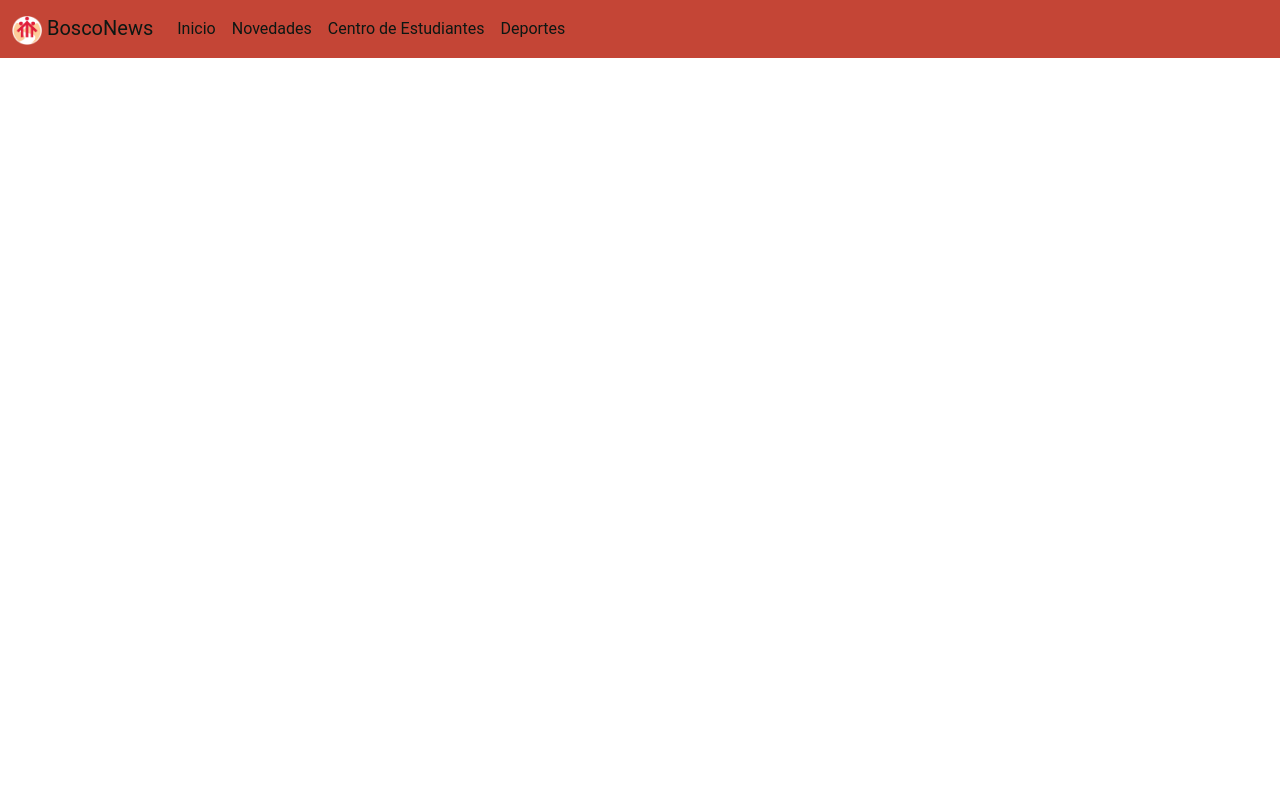
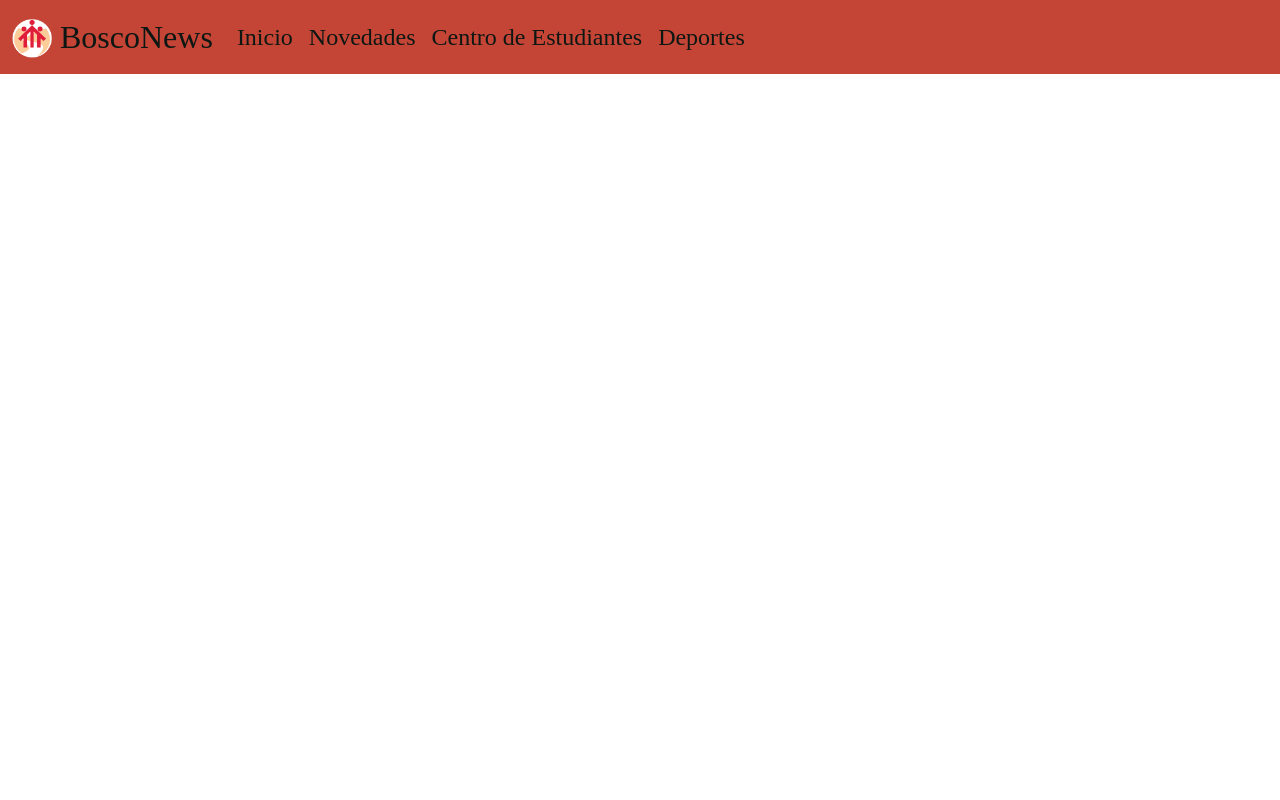
Before and after one commit to MateMar04/BoscoNews, a Django app: page / in a window 1280 px wide. Run offline with Django 4.2, Linux system fonts and the light colour scheme; data that the repository does not hold is empty.

Commit message:
resized font size

```diff
--- a/confApp/static/styles/main.css
+++ b/confApp/static/styles/main.css
@@ -23,7 +23,7 @@
 
 .title-text {
     font-size: 2.5rem;
-    font-weight: bold;
+    font-weight: 500;
 }
 
 .content {
--- a/confApp/static/styles/navbar.css
+++ b/confApp/static/styles/navbar.css
@@ -1,5 +1,5 @@
 * {
-    font-family: Roboto, sans-serif;
+    font-family: Poppins;
 }
 
 .navbar {
@@ -7,11 +7,15 @@
 }
 
 .navbar-brand {
-    color: #0C1713;
+    color: #0c1713;
+    font-size: 2rem;
+    font-weight: 500;
 }
 
 .nav-link {
     color: #0C1713;
+    font-size: 1.5rem;
+    font-weight: 500;
 }
 
 .navbar-brand:hover {
--- a/templates/components/Navbar.html
+++ b/templates/components/Navbar.html
@@ -1,11 +1,11 @@
 {% load static %}
 
-<link href="{% static 'styles/Navbar.css' %}" rel="stylesheet">
+<link href="{% static 'styles/navbar.css' %}" rel="stylesheet">
 
 <nav class="navbar navbar-expand-lg">
     <div class="container-fluid">
         <a class="navbar-brand" href="{% url 'home' %}">
-            <img src="{% static 'images/Salesianos_logo.png' %}" alt="Logo" width="30" height="29"
+            <img src="{% static 'images/Salesianos_logo.png' %}" alt="Logo" width="40" height="39"
                  class="d-inline-block align-text-top">
             BoscoNews
         </a>
```
